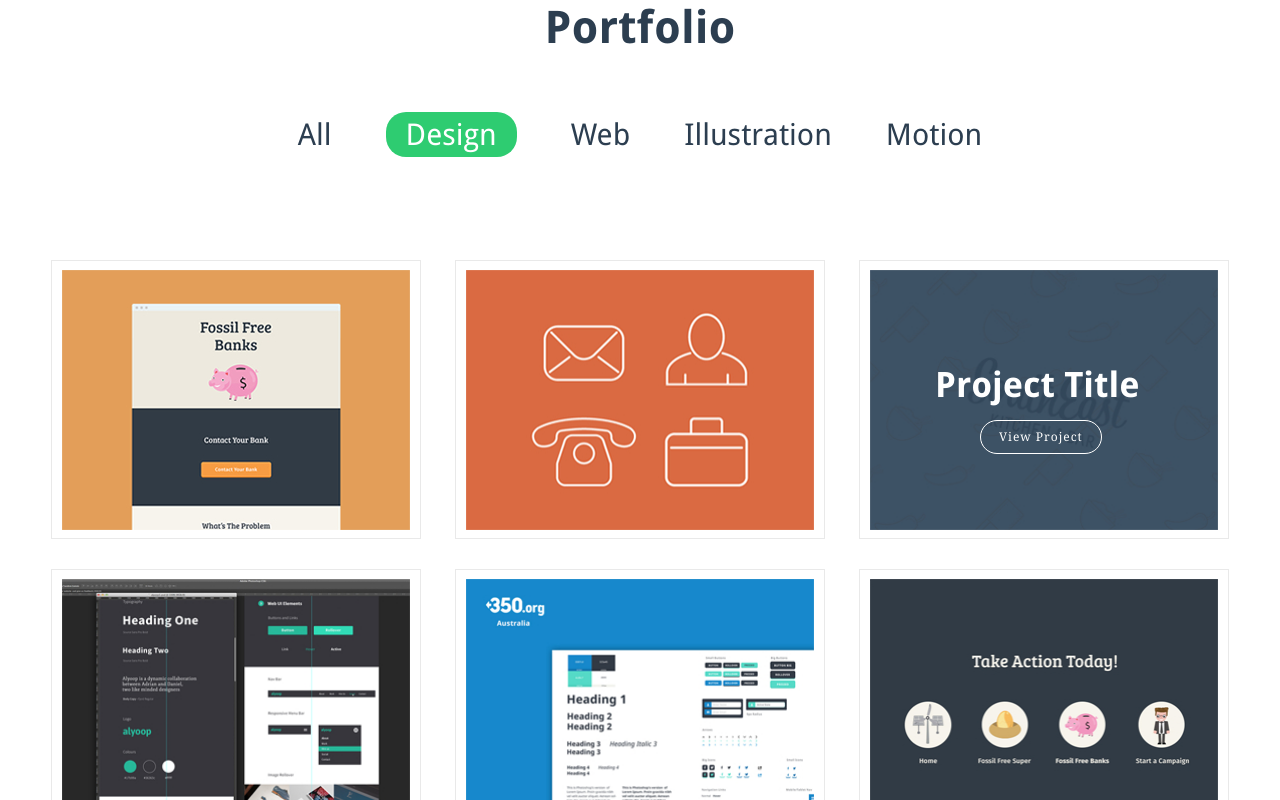
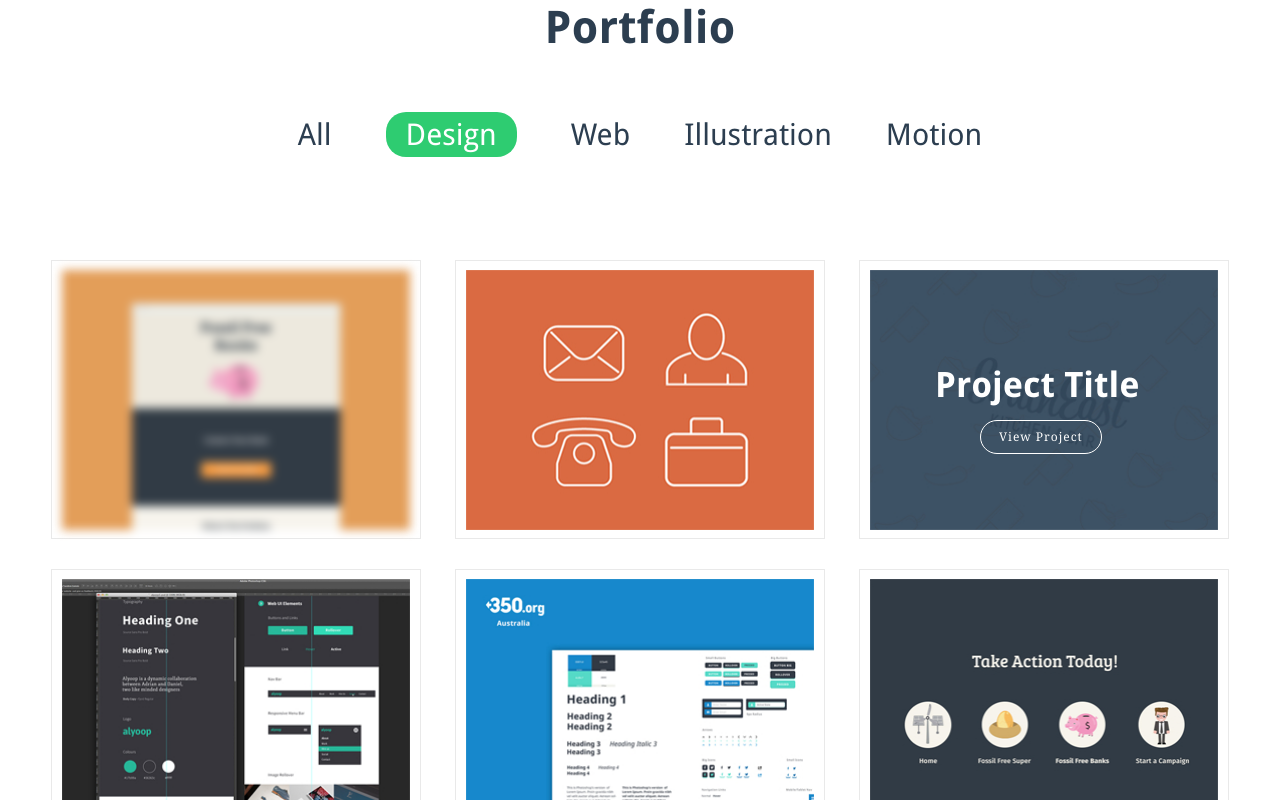
Before and after one commit to Arthur404/Ivaschenko-Arthur, a plain HTML site: page Lesson 6/index.html in a window 1280 px wide. In both pictures the pointer is over the picture 236 px from the left and 2461 px from the top of the page. Shown: the part 2061-2861 px from the top of the page. Drawn offline with Linux system fonts and the light colour scheme.

Commit message:
modified style

```diff
--- a/Lesson 6/css/style.css
+++ b/Lesson 6/css/style.css
@@ -266,8 +266,10 @@ p {
 	overflow: hidden;
 }
 
-.design-model li:nth-child(3) {
-	position: relative;
+.design-model img:hover {
+	-webkit-filter: blur(5px);
+	filter: blur(5px);
+	z-index: -1;
 }
 
 .design-model li:nth-child(3) a {
@@ -277,6 +279,7 @@ p {
 	font-size: 35px;
 	line-height: 30px;
 	color: #fff;
+	z-index: 10;
 }
 
 .design-model li:nth-child(3) span {
@@ -290,6 +293,7 @@ p {
 	letter-spacing: 1px;
 	color: #fff;
 	cursor: pointer;
+	z-index: 10;
 }
 
 /*Section team*/
```
